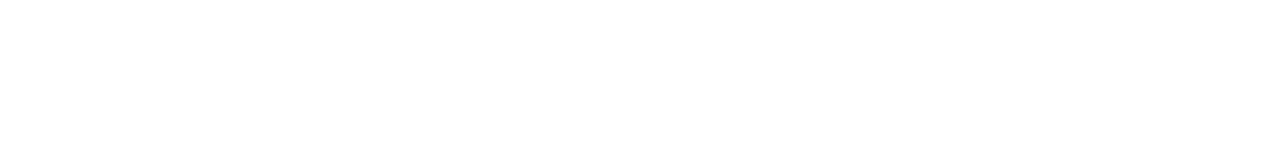
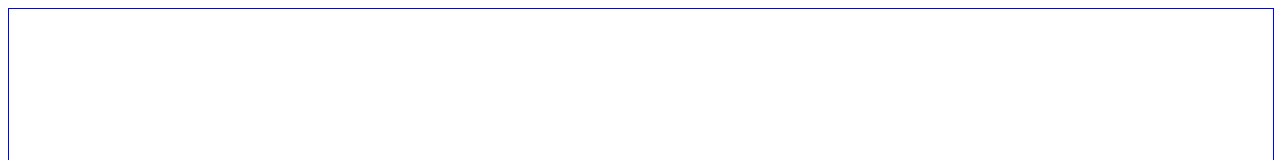
Before and after one commit to gpineda14/stacker, a plain HTML site: page index.html in a window 1280 px wide. Shown: the top 160 px of the page. Drawn offline with Linux system fonts and the light colour scheme.

Commit message:
Added canvas

```diff
--- a/css/styles.css
+++ b/css/styles.css
@@ -0,0 +1,9 @@
+#canvas-wrapper {
+  height: 100%
+}
+
+#canvas {
+  height: 100%;
+  width: 100%;
+  border: 1px solid blue;
+}
--- a/index.html
+++ b/index.html
@@ -2,8 +2,14 @@
 <html>
 <head>
   <title>Stacker</title>
+  <script "js/app.js"></script>
+  <link rel="stylesheet" href="css/styles.css">
 </head>
 
 <body>
+  <div id="canvas-wrapper">
+    <canvas id="canvas">
+    </canvas>
+  </div>
 </body>
 </html>
--- a/js/app.js
+++ b/js/app.js
@@ -0,0 +1,2 @@
+const canvas = document.getElementById('canvas');
+const ctx = canvas.getContext('2d');
```
